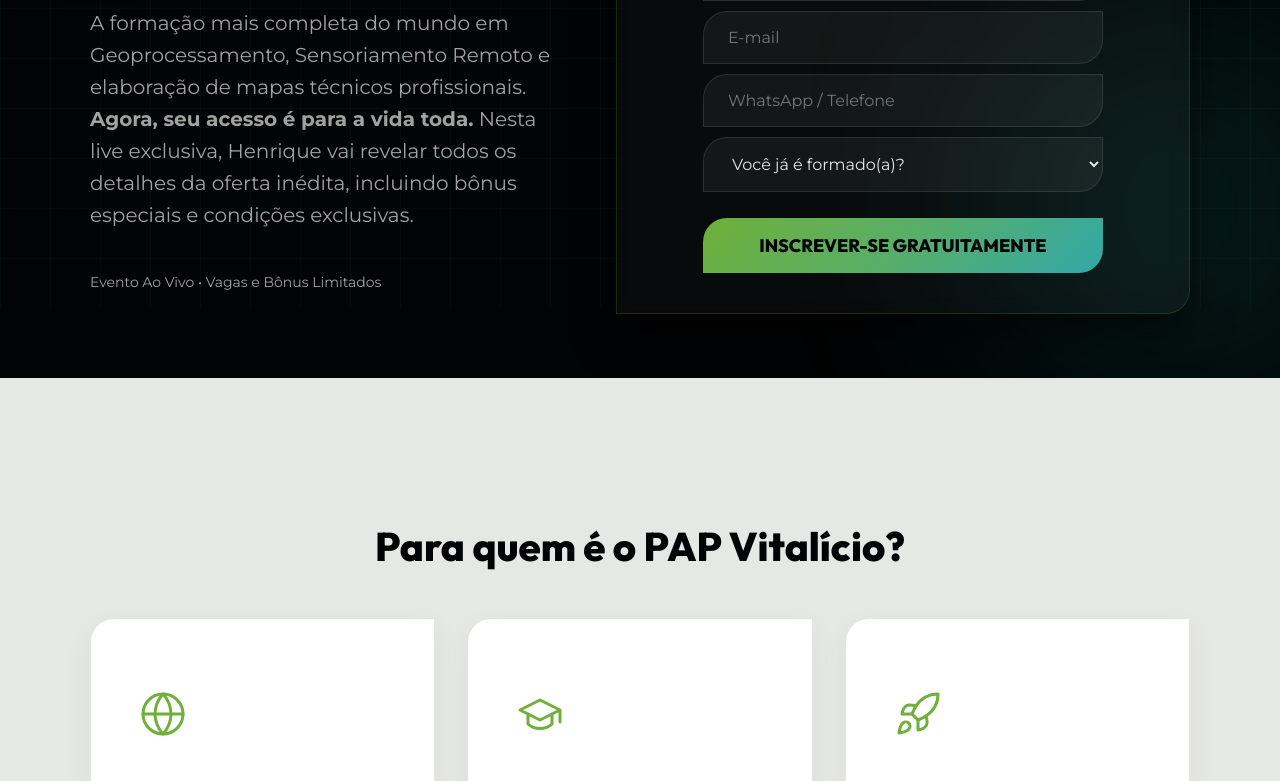
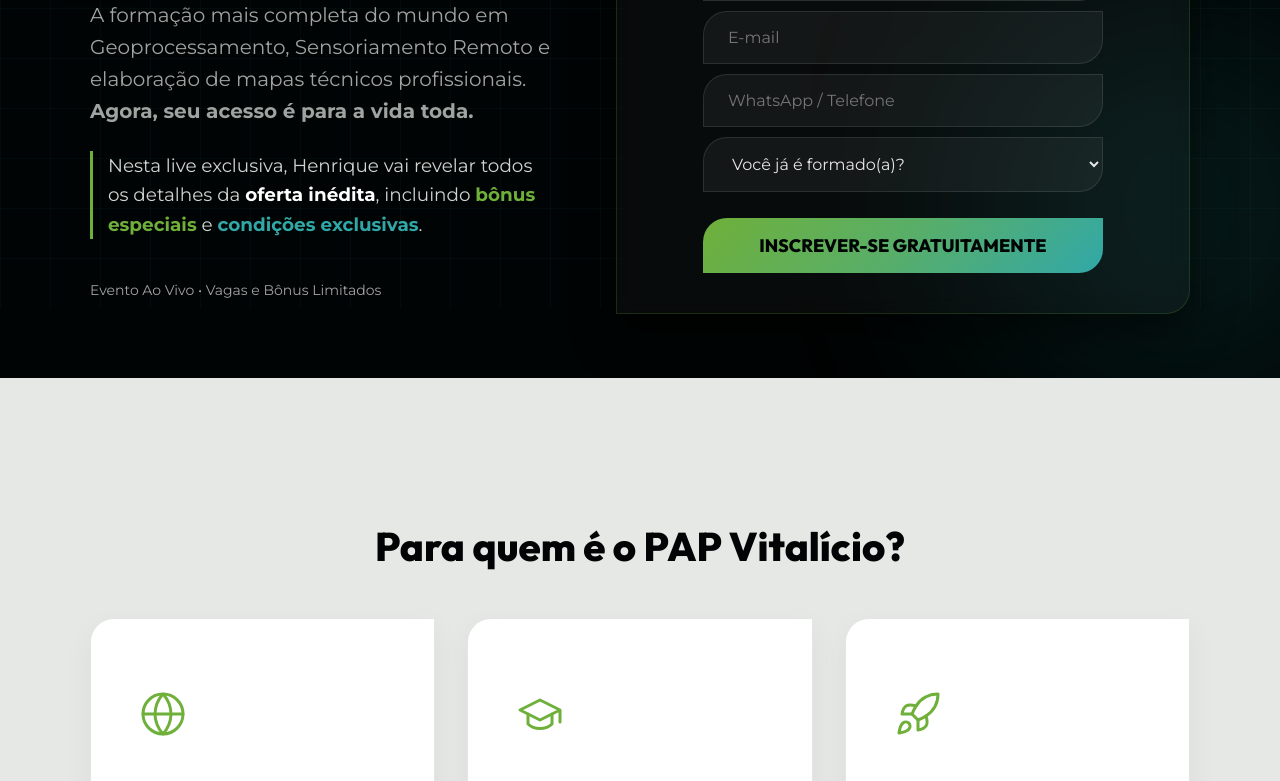
Before and after one commit to henriquegsantos149/acao-vitalicio, a website built with Vite: page index.html in a window 1280 px wide. Shown: the part 492-1273 px from the top of the page. Built offline with nearby package versions, Linux system fonts and the light colour scheme.

Commit message:
style: separate and highlight live details in hero section

```diff
--- a/index.html
+++ b/index.html
@@ -80,8 +80,11 @@
                 <h1 class="hero-title">
                     Programa Ambiental Pro (PAP) <br> <span class="gradient-text">Acesso Vitalício</span>
                 </h1>
-                <p class="hero-subtitle">
-                    A formação mais completa do mundo em Geoprocessamento, Sensoriamento Remoto e elaboração de mapas técnicos profissionais. <strong>Agora, seu acesso é para a vida toda.</strong> Nesta live exclusiva, Henrique vai revelar todos os detalhes da oferta inédita, incluindo bônus especiais e condições exclusivas.
+                <p class="hero-subtitle" style="margin-bottom: 1.5rem;">
+                    A formação mais completa do mundo em Geoprocessamento, Sensoriamento Remoto e elaboração de mapas técnicos profissionais. <strong>Agora, seu acesso é para a vida toda.</strong>
+                </p>
+                <p class="hero-subtitle" style="margin-top: 1.5rem; font-size: 1.15rem; border-left: 3px solid var(--green-1); padding-left: 15px; color: #d0d4d0; line-height: 1.6; margin-bottom: 2.5rem;">
+                    Nesta live exclusiva, Henrique vai revelar todos os detalhes da <strong style="color: #ffffff;">oferta inédita</strong>, incluindo <strong style="color: var(--green-1);">bônus especiais</strong> e <strong style="color: var(--teal-blue);">condições exclusivas</strong>.
                 </p>
                 <p class="sub-cta" style="margin-top: 2rem;">Evento Ao Vivo • Vagas e Bônus Limitados</p>
             </div>
```
Also changed, not shown: dist/index.html.
